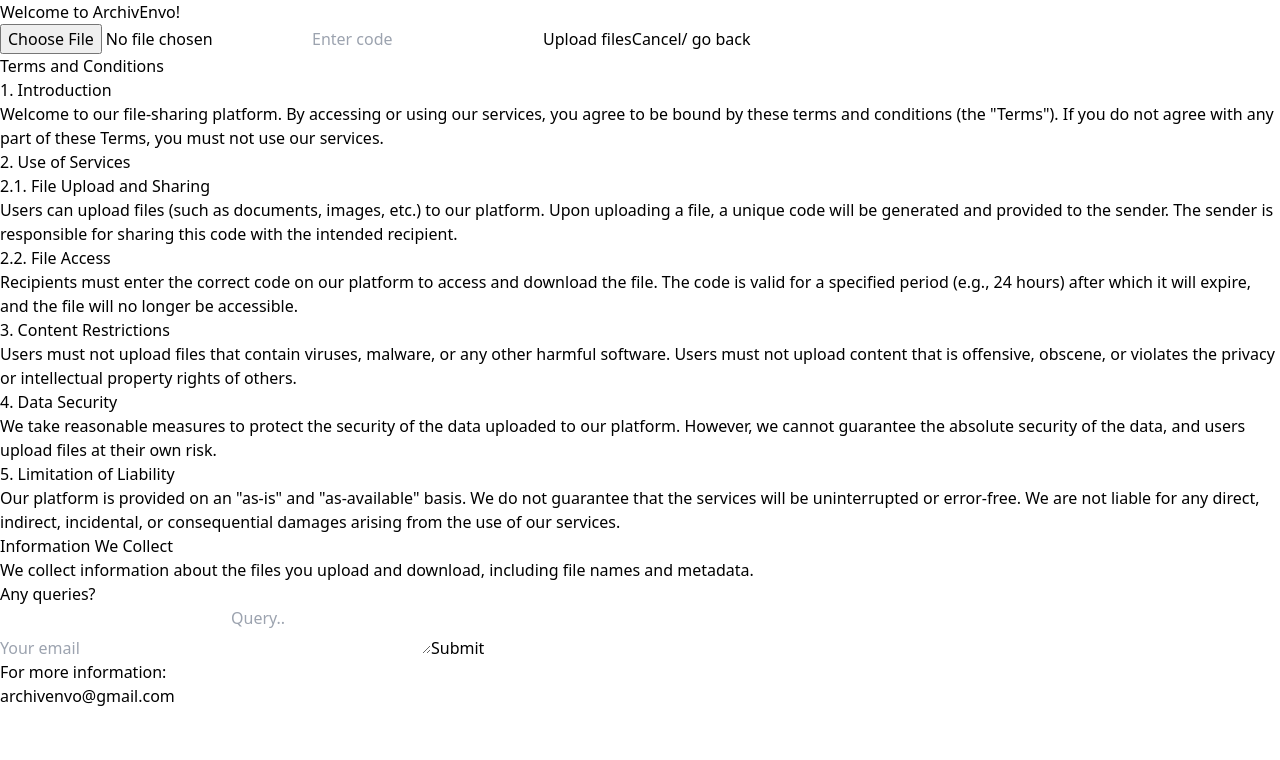
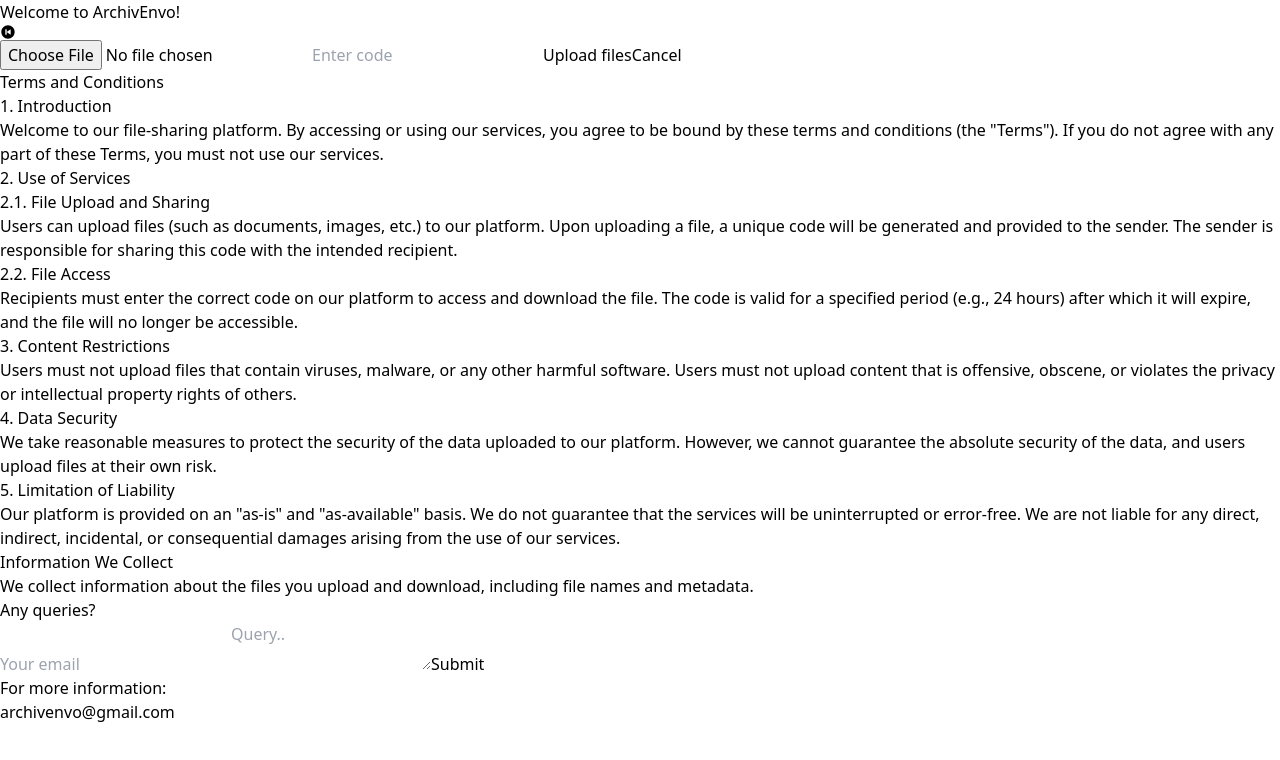
Before and after one commit to MohassinHussain/fylz, a React (Vite) app in the folder archivenvo/: page / in a window 1280 px wide. Both pictures are taken after a click on the button "Upload". Shown: the top 760 px of the page. Built offline with nearby package versions, Linux system fonts and the light colour scheme; a web font is replaced by a local one.

Commit message:
edited UI

```diff
--- a/archivenvo/src/Components/LandingPage.jsx
+++ b/archivenvo/src/Components/LandingPage.jsx
@@ -12,17 +12,19 @@
   const [submitCodeClicked, setSubmitCodeClicked] = useState(false);
   const [showDownloadButton, setShowDownloadButton] = useState(false);
   const [alerter, setAlerter] = useState("");
-  //footer
-
 
   //file
   const [selectedFile, setSelectedFile] = useState("");
   const [code, setCode] = useState("");
 
+  //encoding code
+  const [secretCode, setSecretCode] = useState("")
+
   //receive
   const [receiverCode, setReceiverCode] = useState("");
 //cancel request
   const cancelTokenSource = useRef(null);
+
 
 
   //upload clicked
@@ -168,18 +170,18 @@
         </h1>
       </div>
 
-      <div className="bg-gradient-to-b h-60 mb-32 from-slate-300 to-b md:items-center md:flex md:flex-col rounded-b p-10 grid">
+      <div className="bg-gradient-to-b h-70 mb-32 from-slate-300 to-b md:items-center md:flex md:flex-col rounded-b p-10 grid">
         {/* //Dialog box */}
         <div className="text-red-400 text-2xl font-bold">{alerter}</div>
-        {/* {(uploadClicked || receiveClicked) && preClicked && (
+        {(uploadClicked || receiveClicked) && preClicked && (
           <BiSolidSkipPreviousCircle
             className="text-cyan-900 w-8 h-8 ml-64 md:ml-96"
             onClick={previousClicked}
           />
-        )} */}
+        )}
         {/* <button className="previous bg-red-400 m-1 w-4 h-4 rounded-full" /> */}
         {uploadClicked ? (
-          <form action="">
+          <form action="" className="grid">
             <input
               type="file"
               onChange={(e) => setSelectedFile(e.target.files[0])}
@@ -206,8 +208,7 @@
               onClick={cancelled}
               className="mt-5 bg-red-400 rounded ml-3  p-2  hover:bg-purple-300 hover:font-bold"
             >
-              Cancel/ go back
-            </button>
+              Cancel            </button>
           </form>
         ) : (
           !receiveClicked && (
@@ -224,7 +225,7 @@
         {/* //receive form */}
 
         {receiveClicked ? (
-          <form action="">
+          <form action="" className="grid">
             <input
               type="text"
               className="mt-5 rounded p-2"
@@ -244,7 +245,7 @@
               onClick={cancelled}
               className="mt-5 bg-red-400 rounded ml-3  p-2  hover:bg-purple-300 hover:font-bold"
             >
-              Cancel/ go back
+              Cancel
             </button>
           </form>
         ) : (
--- a/archivenvo/src/Components/TermsAndFooter.jsx
+++ b/archivenvo/src/Components/TermsAndFooter.jsx
@@ -3,6 +3,8 @@
 export default function TermsAndFooter() {
     const [email, setEmail] = useState("");
   const [query, setQuery] = useState("");
+  const [thank, setThank] = useState("")
+  const [submitted, setSubmitted] = useState(false)
   const submittedQuery = async (e)=> {
     e.preventDefault()
     if((email || query) == "" || (email || query) == " "){
@@ -11,14 +13,16 @@
     else if(!email.includes('@')){
         alert("Email is improper");
     }
-    else {
-        console.log(email, query);
-    }
+    // else {
+    //     console.log(email, query);
+    // }
 
 
     try {
         const result = await axios.post("http://localhost:8000/footer", {email, query});
         console.log(result.data);
+        setThank("Thanks for response😊")
+        setSubmitted(true)
     } catch (error) {
         console.log("ERROR IN FOOTER SENDING");
     }
@@ -104,6 +108,7 @@
         >
           Submit
         </button>
+       {submitted && <h2 className='bg-yellow-200 mt-5 p-2 font-semibold text-center'  >{thank}</h2>}
         <h1 className="font-semibold mt-4 text-2xl">For more information: </h1>
         <h2 className="text-2xl">archivenvo@gmail.com</h2>
       </form>
```
